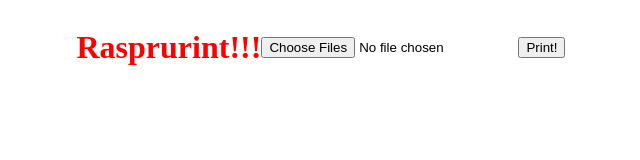
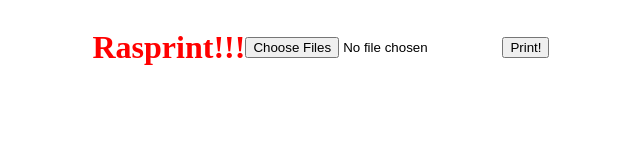
Before and after one commit to dParikesit/rasprint, a website built with webpack: page src/html/index.html in a window 1280 px wide. Shown: the whole page, without its empty margins (319-959 px from the left). Built offline with nearby package versions, Linux system fonts and the light colour scheme.

Commit message:
Fix typo

```diff
--- a/src/html/index.html
+++ b/src/html/index.html
@@ -7,7 +7,7 @@
 </head>
 <body>
     <div class="container-flex">
-        <h1>Rasprurint!!!</h1>
+        <h1>Rasprint!!!</h1>
         <form action="/upload" method="post" id="formElem" enctype="multipart/form-data">
             <input type="file" multiple name="docs">
             <input type="submit" value="Print!">
```
